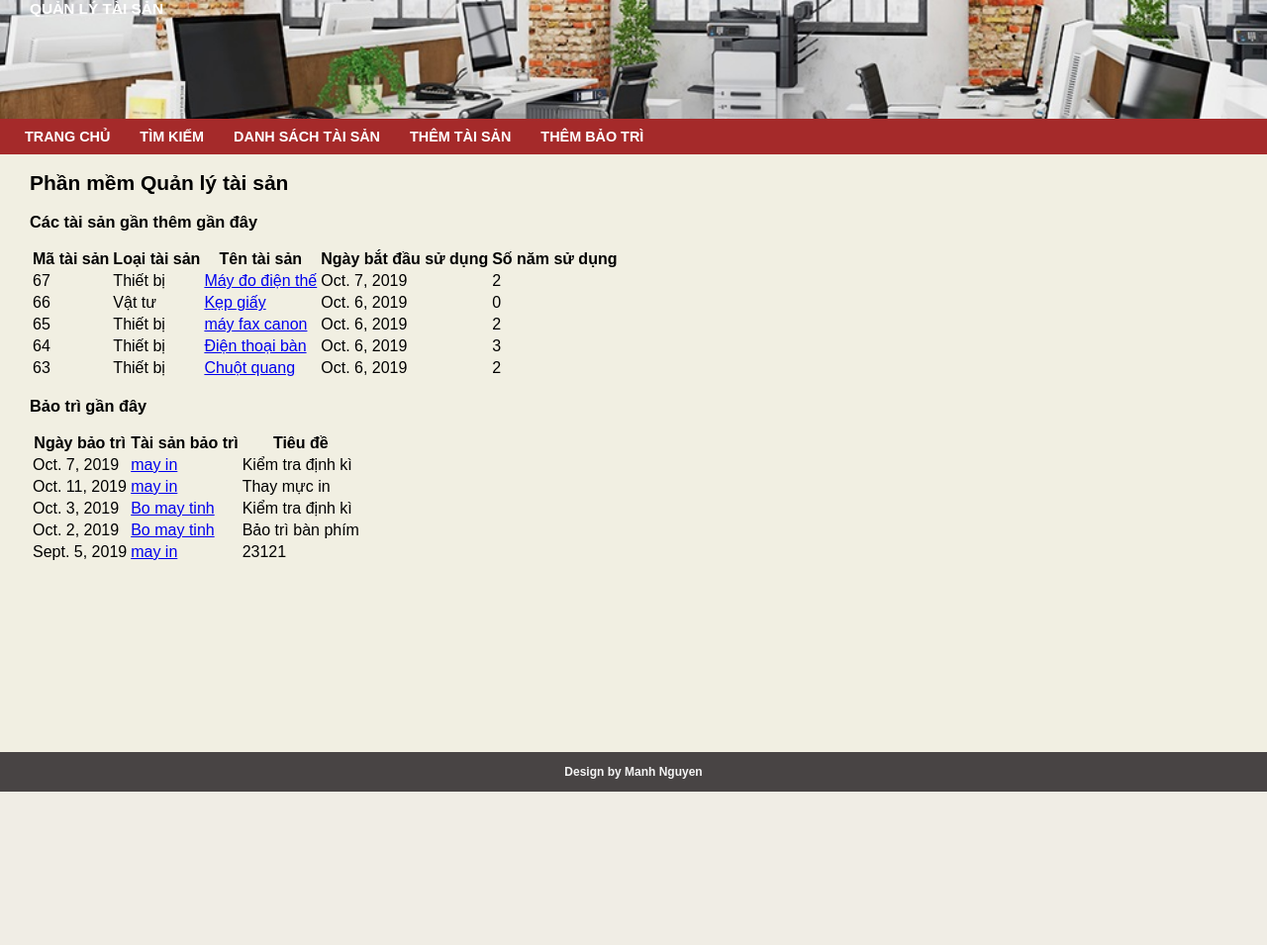
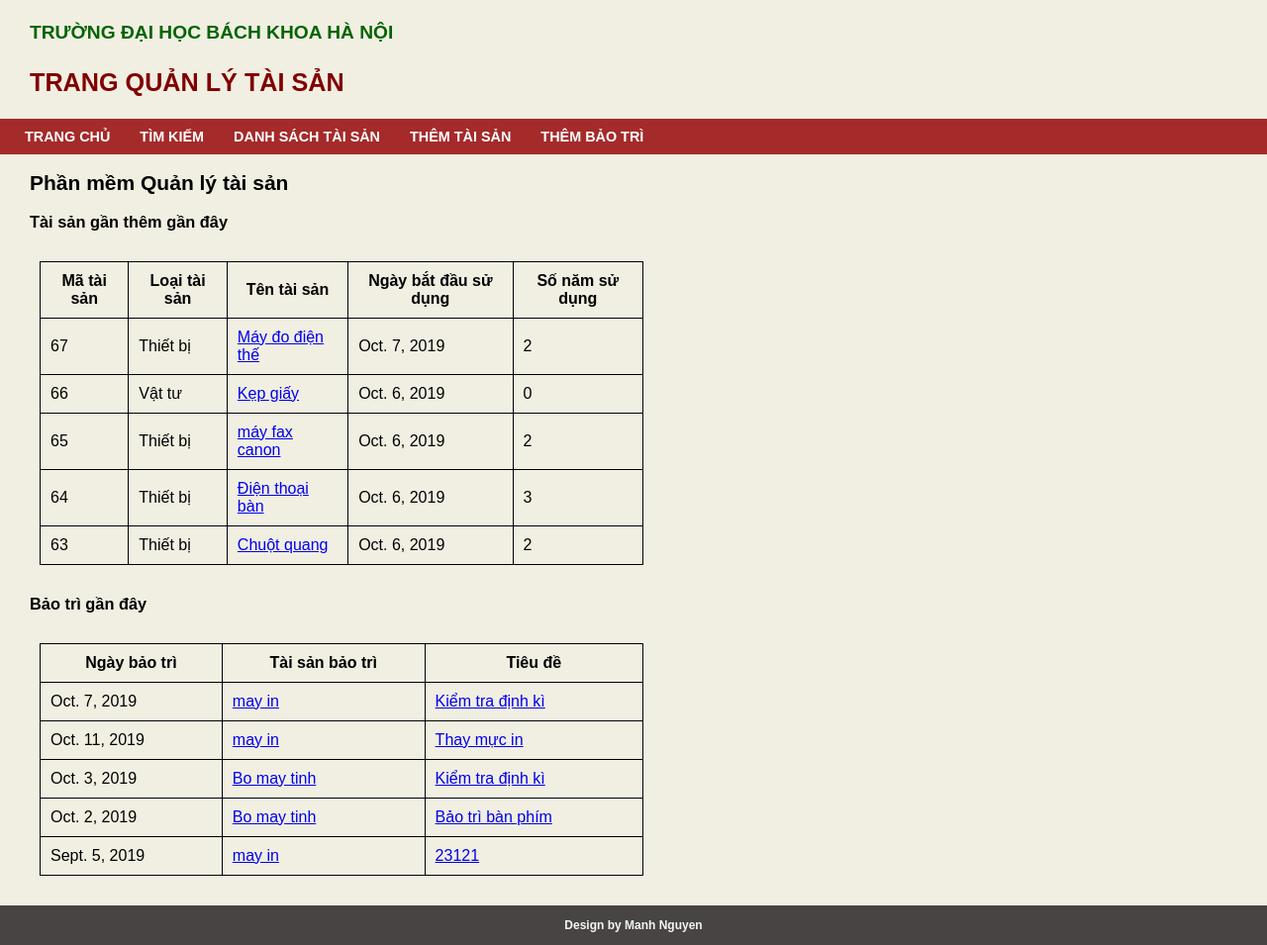
Before and after one commit to manhnd9293/QLTS, a Django app: page / in a window 1280 px wide. Shown: the whole page at 99% size. Before the commit the page ends 800 px from the top, so only its background shows below. Run offline with Django 3.2, Linux system fonts and the light colour scheme; data comes from the database, SQL or seed files in the repository; both versions use the stored data as it was after the commit.

Commit message:
initialize repository

```diff
--- a/quanlitaisan/static/quanlitaisan/css/root.css
+++ b/quanlitaisan/static/quanlitaisan/css/root.css
@@ -24,7 +24,6 @@ body {
   font-size: .75rem;
 
   font-weight: bold;
-  align-items: center;
   display: flex;
   justify-content: center;
   align-items: center;
@@ -37,31 +36,44 @@ body {
 }
 
 header {
-  background: url(../images/workspace3.jpg);
+  /* background: url(../images/workspace3.jpg);
   background-size:  cover;
-  background-repeat: no-repeat;
+  background-repeat: no-repeat; */
   height: 120px;
   color: whitesmoke;
 
   display: flex;
   flex-direction: row;
-  align-items: flex-start;
-  justify-content: space-between;
-
+  align-items: center;
+  justify-content: flex-start;
+  font-size: 1.8em;
 }
 
-header h1 {
-  /* position: relative; */
-  /* top: 30%; */
-  font-size: 1.1em;
-  margin: 0 30px;
+header img {
+  margin: 0 15px;
+  width: 100px;
+  height: 100px;
+}
+
+header a {
+  display: block;
+  font-size: 1em;
+  margin: 30px;
   text-transform: uppercase;
 
 }
 
-header h1 a{
+
+header a {
   text-decoration: none;
-  color: white;
+  color: maroon;
+  font-weight: bold;
+}
+
+header a p {
+  margin: 0px 0px 25px 0px;
+  font-size: 1.2rem;
+  color: darkgreen;
 }
 
 nav {
@@ -123,3 +135,33 @@ form p label{
 label{
   vertical-align: top;
 }
+
+.recent {
+  border-collapse: collapse;
+  width: 50%;
+  margin: 30px 10px;
+}
+
+.recent th, .recent tr, .recent td{
+  border: 1px solid black;
+  padding: 10px;
+}
+
+.pagination{
+  width: 90%;
+  margin: 15px auto;
+  padding: 15px;
+  text-align: center;
+}
+
+.pagination span {
+  margin: 10px;
+  text-decoration: none;
+  font-size: 1.2em;
+}
+
+.pagination a{
+  text-decoration: none;
+  margin: 0px 5px;
+
+}
--- a/quanlitaisan/templates/quanlitaisan/assets_list.html
+++ b/quanlitaisan/templates/quanlitaisan/assets_list.html
@@ -6,6 +6,7 @@
 {% endblock %}
 {% block content %}
   <h1>Danh sách tài sản</h1>
+  <div>
     <table>
       <tr>
         <th>Mã tài sản</th>
@@ -40,4 +41,5 @@
           {% endif %}
         </span>
     </div>
+  </div>
 {% endblock %}
--- a/quanlitaisan/templates/quanlitaisan/base.html
+++ b/quanlitaisan/templates/quanlitaisan/base.html
@@ -14,7 +14,14 @@
 <body>
   <div class="wrapper">
       <header class="page-header">
-          <h1> <a href="/">Quản lý tài sản</a> </h1>
+        <!-- <img src="/quanlitaisan\static\quanlitaisan\images\HUST.jpg" alt="Logo"> -->
+          <a href="/">
+            <div>
+              <p>Trường đại học bách khoa hà nội</p>
+
+              <span>Trang Quản lý tài sản</span>
+            </div>
+          </a>
         </header>
         <nav>
             <a href="/">Trang chủ</a>
--- a/quanlitaisan/templates/quanlitaisan/index.html
+++ b/quanlitaisan/templates/quanlitaisan/index.html
@@ -3,9 +3,9 @@
 {% block content %}
   <h1>Phần mềm Quản lý tài sản</h1>
 
-  <h3>Các tài sản gần thêm gần đây</h3>
+  <h3>Tài sản gần thêm gần đây</h3>
 
-  <table>
+  <table class="recent">
     <tr>
       <th>Mã tài sản</th>
       <th>Loại tài sản</th>
@@ -27,7 +27,7 @@
 
   <h3>Bảo trì gần đây</h3>
 
-  <table>
+  <table class="recent">
     <tr>
       <th>Ngày bảo trì</th>
       <th>Tài sản bảo trì</th>
@@ -37,7 +37,7 @@
     <tr>
         <td>{{ entry.ngay_bao_tri }}</td>
         <td><a href="{% url 'quanlitaisan:details' entry.tai_san_bao_tri.id %}">{{ entry.tai_san_bao_tri.ten_tai_san }}</a></td>
-        <td>{{ entry.tieu_de}}</td>
+        <td><a href="{% url 'quanlitaisan:maintains' entry.id %}">{{ entry.tieu_de}}</a></td>
     </tr>
     {% endfor %}
   </table>
--- a/quanlitaisan/templates/quanlitaisan/resultpage.html
+++ b/quanlitaisan/templates/quanlitaisan/resultpage.html
@@ -18,6 +18,7 @@
       <table>
           <tr>
             <th class="id">Mã tài sản</th>
+            <th class="id">Loại tài sản</th>
             <th>Tên tài sản</th>
             <th class="start_date">Ngày bắt đầu sử dụng</th>
             <th class="year">Số năm sử dụng</th>
@@ -26,6 +27,7 @@
             <!-- <li><a href="{% url 'quanlitaisan:details' item.id %}"> {{ item.ten_tai_san }}</a></li> -->
           <tr>
             <td class="id">{{ item.id }}</td>
+            <td >{{ item.get_loai_tai_san_display }}</td>
             <td><a href="{% url 'quanlitaisan:details' item.id %}"> {{ item.ten_tai_san }}</a></td>
             <td class="start_date">{{ item.ngay_su_dung }}</td>
             <td class="year">{{ item.thoi_gian_sd  }}</td>
--- a/quanlitaisan/views.py
+++ b/quanlitaisan/views.py
@@ -22,40 +22,40 @@ def details(req, asset_id):
 
 
 def search_view(request):
-  form = FormTimKiemTaiSan(request.GET)
-  if form.is_valid():
-    user_data = form.cleaned_data
-    print(user_data)
+  # form = FormTimKiemTaiSan(request.GET)
+  if request.GET:
     q = TaiSan.objects
-
     id = request.GET.get('asset_id')
     if id:
       q = q.filter(id = id)
 
-    loai_ts = user_data.get('loai_tai_san')
-    q = q.filter(loai_tai_san = loai_ts)
+    loai_ts = request.GET.get('loai_tai_san')
+    if loai_ts:
+      q = q.filter(loai_tai_san = loai_ts)
 
-    ten_ts = user_data.get('ten_tai_san')
-    q = q.filter(ten_tai_san__icontains = ten_ts)
+    ten_ts = request.GET.get('ten_tai_san')
+    if ten_ts:
+      q = q.filter(ten_tai_san__icontains = ten_ts)
+    print(q)
     return render(request, 'quanlitaisan/resultpage.html', {'obj': q, 'title': 'Kết quả tìm kiếm'})
   else:
-    form = FormTimKiemTaiSan()
-    return render(request, 'quanlitaisan/search.html', {'form' : form, 'title': 'Tìm kiếm tài sản'})
+    # form = FormTimKiemTaiSan()
+    return render(request, 'quanlitaisan/search.html', { 'title': 'Tìm kiếm tài sản'})
 
 
 def add_item(request):
   if request.method == 'POST':
-      form = FormTaiSan(request.POST)
-      if form.is_valid():
-        user_data = form.cleaned_data
-        new_item = TaiSan(**user_data)
-        new_item.save()
+    form = FormTaiSan(request.POST)
+    if form.is_valid():
+      user_data = form.cleaned_data
+      new_item = TaiSan(**user_data)
+      new_item.save()
 
-        context = {
-          'url_name' : '/addItem',
-          'title' : 'Lưu thành công'
-        }
-        return render(request, 'quanlitaisan/sucess_view.html', context)
+      context = {
+        'url_name' : '/addItem',
+        'title' : 'Lưu thành công'
+      }
+      return render(request, 'quanlitaisan/sucess_view.html', context)
   else:
       form = FormTaiSan()
   return render(request, 'quanlitaisan/addItem.html', {'form': form, 'title' : 'Thêm tài sản'})
@@ -85,8 +85,6 @@ def maintains(request, maintain_id):
 def assets_list(request, page):
   assets_all = TaiSan.objects.all()
   paginator = Paginator(assets_all, 25)
-  # page = request.GET.get('page')
-  # page = 1
   title = 'Danh sách tài sản'
   assets = paginator.get_page(page)
   return render(request, 'quanlitaisan/assets_list.html',{'assets': assets, 'title': title})
```
Also changed, not shown: quanlitaisan/templates/quanlitaisan/search.html (+16 -1 lines), db.sqlite3, quanlitaisan/static/quanlitaisan/images/hust.jpg, 1 other file. Lines whose indentation alone changed are shown as unchanged.
